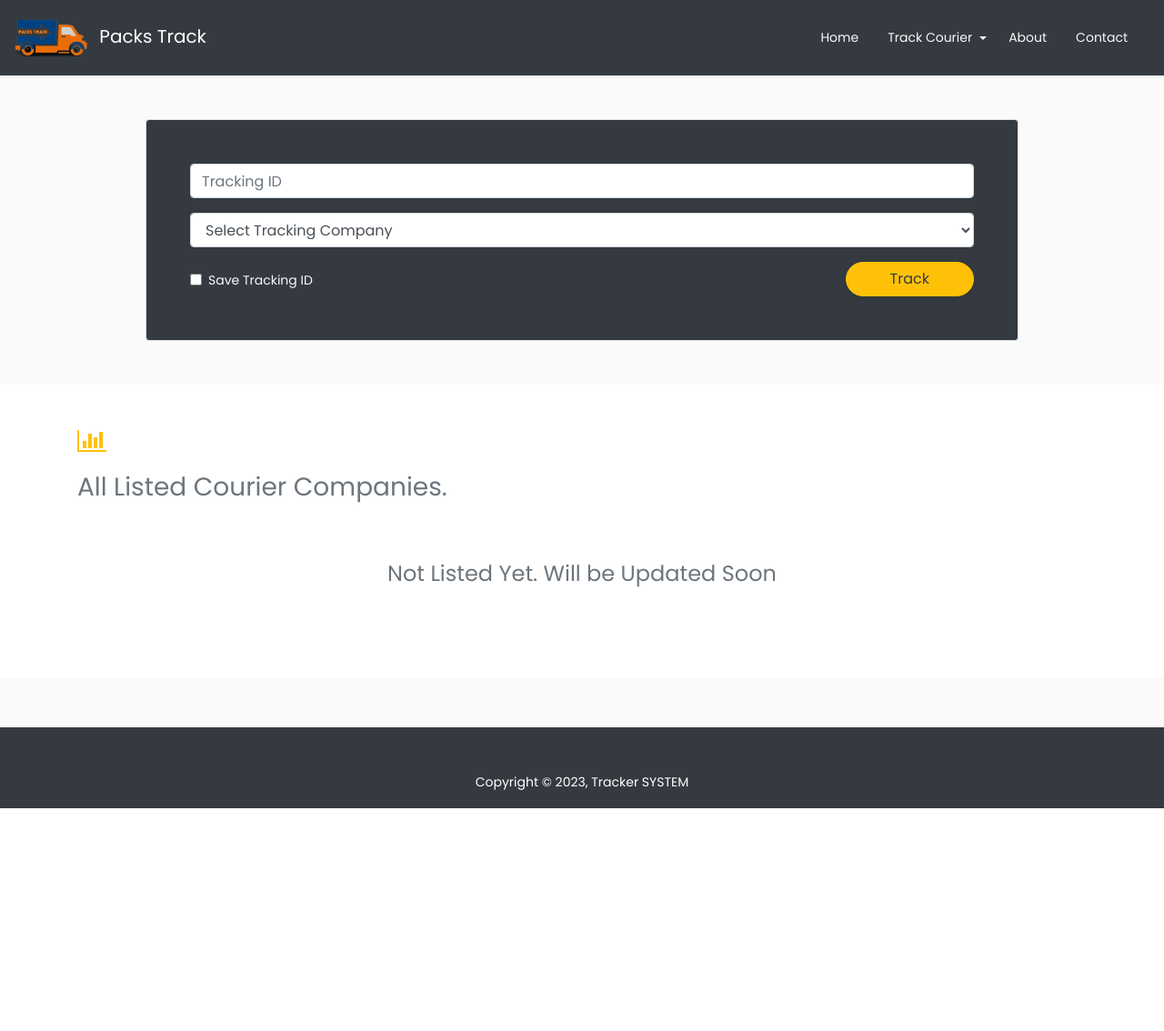
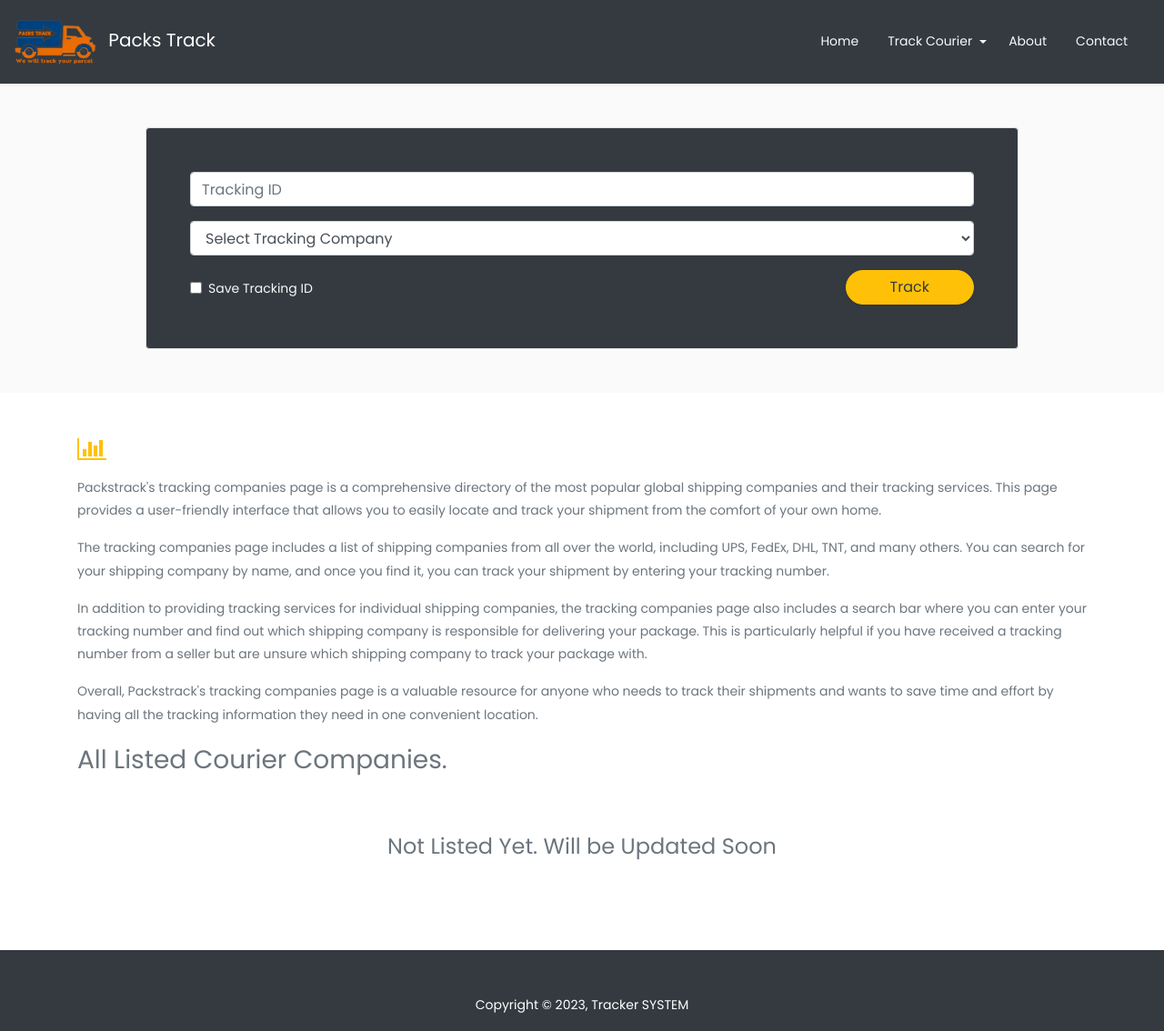
Before and after one commit to hassaanc-invents/packstrack_web, a PHP site: page /packstrack_web/trackingcompanies in a window 1280 px wide. Shown: the whole page at 91% size. Before the commit the page ends 889 px from the top, so only its background shows below. Run offline with PHP 8.4, Linux system fonts and the light colour scheme; data that the repository does not hold is empty.

Commit message:
changes required for seo

```diff
--- a/nav.php
+++ b/nav.php
@@ -5,7 +5,7 @@ include "webcrawler.php";
 ?>
 <nav class="navbar navbar-expand-md navbar-light bg-dark text-light p-3 navbar-fixed-top">
     <a href="#" class="navbar-brand text-white">
-        <img src="./images/trackingLogo.png" width="80" alt="Packs Track">
+        <img src="./images/packstrack-logo.webp" width="90px" height="50px" alt="Packs Track">
         <span class="ml-2">Packs Track</span></a>
     <button class="navbar-toggler btn btn-primary ml-5 text-light py-2" type="button" data-toggle="collapse" data-target="#hostelnav" aria-controls="hostelnav" aria-expanded="false" aria-label="Toggle navigation">
         <i class="fa fa-bars"></i>
--- a/trackingcompanies.php
+++ b/trackingcompanies.php
@@ -33,7 +33,24 @@ session_destroy();
         <div class="bg-white">
           <div class="container py-5">
             <div class="row align-items-center mb-5">
-              <div class="col order-2 order-lg-1"><i class="fa fa-bar-chart fa-2x mb-3 text-warning"></i>
+              <div class="col order-2 order-lg-1">
+                <div>
+                <i class="fa fa-bar-chart fa-2x mb-3 text-warning"></i>
+                </div>
+                <div>
+                  <p class="text-muted">
+                  Packstrack's tracking companies page is a comprehensive directory of the most popular global shipping companies and their tracking services. This page provides a user-friendly interface that allows you to easily locate and track your shipment from the comfort of your own home.
+                  </p>
+                  <p class="text-muted">
+                  The tracking companies page includes a list of shipping companies from all over the world, including UPS, FedEx, DHL, TNT, and many others. You can search for your shipping company by name, and once you find it, you can track your shipment by entering your tracking number.
+                  </p>
+                  <p class="text-muted">
+                  In addition to providing tracking services for individual shipping companies, the tracking companies page also includes a search bar where you can enter your tracking number and find out which shipping company is responsible for delivering your package. This is particularly helpful if you have received a tracking number from a seller but are unsure which shipping company to track your package with.
+                  </p>
+                  <p class="text-muted">
+                  Overall, Packstrack's tracking companies page is a valuable resource for anyone who needs to track their shipments and wants to save time and effort by having all the tracking information they need in one convenient location.
+                  </p>
+                </div>
                 <h3 class="text-muted">All Listed Courier Companies.</h3>
                 <div class="row">
                   <?php
```
Also changed, not shown: aboutus.php (+4 -4 lines), images/ayazshareef.png (deleted), images/ayazshareef.webp (added), images/hassaanmaliq.png (deleted), images/hassaanmaliq.webp (added), images/manuella-nevoresky.webp (added), images/packstrack-logo.webp (added).
